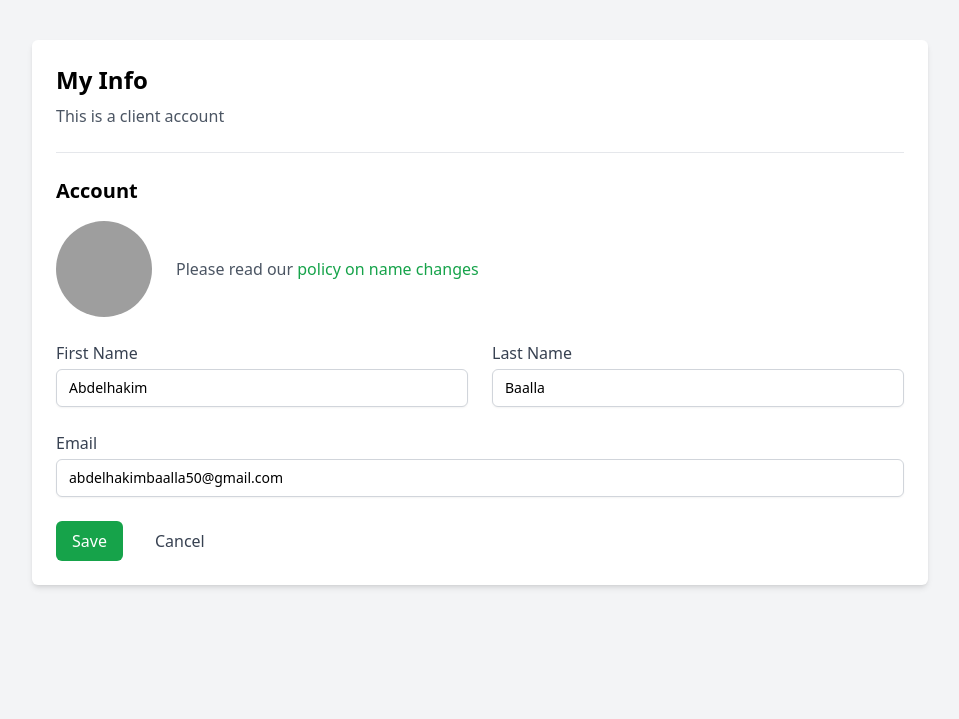
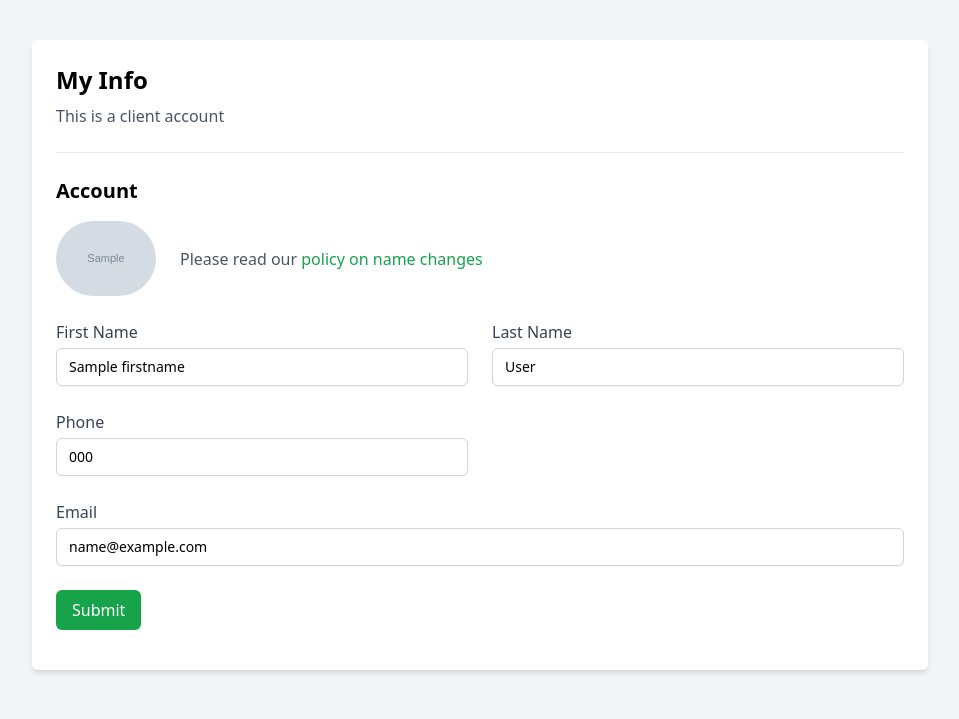
Before and after one commit to Abdelhakim-Baalla/LkhadmaConnect-PostgreSQL-PHP-Platform, a PHP site: template app/views/component/SettingClient.php in a window 1280 px wide. Shown: the part 81-800 px from the top of the page, without its empty margins (160-1119 px from the left). Run offline with PHP 8.4, Linux system fonts and the light colour scheme; the visitor is signed in with stand-in values (Sample User, id 1); the template is opened without the code that fills it: most values are stand-ins (such as "Sample title", 1, 10 or a date in 2020); grey boxes marked "Sample" are stand-in pictures; some libraries are stand-ins or nearby versions; grey boxes are pictures that could not be loaded.

Commit message:
j ai ajouter la methote =edit userdans leur profile

```diff
--- a/app/controllers/AuthController.php
+++ b/app/controllers/AuthController.php
@@ -53,6 +53,8 @@ class AuthController{
             $_SESSION['user_email'] = $user->getEmail();
             $_SESSION['last_name'] = $user->getLastname();
             $_SESSION['photo'] = $user->getPhoto();
+            $_SESSION['phone'] = $user->getPhone();
+
 
             $_SESSION['first_name'] = $user->getFirstname();
           $ObjectRole=  $this->role->findbyid($user->getRoleId(),"roles");
--- a/app/controllers/MainController.php
+++ b/app/controllers/MainController.php
@@ -11,7 +11,7 @@ abstract class MainController
 
 
     public function renderView(string $folder,string $fichierName,string $title,$result=null):void{
-
+        extract($result);
         require_once PROJECTU. "\\views\\".$folder."\\".$fichierName.".php";
 
     }
--- a/app/models/Crud.php
+++ b/app/models/Crud.php
@@ -34,7 +34,8 @@ abstract class Crud implements CrudInterface
         $stmt = Database::getInstance()->getConnection()->prepare($sql);
         $stmt->execute([$id]);
 
-        return $stmt->fetch(PDO::FETCH_OBJ);
+        $stmt->setFetchMode(PDO::FETCH_CLASS, get_class($this));
+        return $stmt->fetch();
     }
     public function selectAll(string $table):array
     {
@@ -48,6 +49,7 @@ abstract class Crud implements CrudInterface
     {
         $setClause = implode(' = ?, ', array_keys($data)) . ' = ?';
         $sql = "UPDATE $table SET $setClause WHERE id = ?";
+        // var_dump(        $sql);
         $stmt = Database::getInstance()->getConnection()->prepare($sql);
         $stmt->execute(array_merge(array_values($data), [$id]));
 
--- a/app/views/component/NavBar.php
+++ b/app/views/component/NavBar.php
@@ -1,4 +1,3 @@
-<?php    session_start();  ?>
 
 <header class="flex justify-between items-center p-4 border-b">
    <div class="flex items-center space-x-4">
--- a/app/views/component/SettingClient.php
+++ b/app/views/component/SettingClient.php
@@ -13,12 +13,14 @@
    <p class="text-gray-600 mb-6">
     This is a client account
    </p>
+   <!-- <?php var_dump($userInfo); ?> -->
+
    <div class="border-t border-gray-200 pt-6">
     <h2 class="text-xl font-semibold mb-4">
      Account
     </h2>
     <div class="flex items-center mb-6">
-     <img alt="Profile picture of a person" class="w-24 h-24 rounded-full mr-6" height="100" src="https://storage.googleapis.com/a1aa/image/mgnId4prbevEXhzypaySWyH6VbZnQ6XUdNEDI_efhBM.jpg" width="100"/>
+     <img alt="Profile picture of a person" class="rounded-full mr-6" height="100" src="<?php echo $userInfo->getPhoto(); ?>" width="100"/>
      <div>
       <p class="text-gray-600">
        Please read our
@@ -28,33 +30,41 @@
       </p>
      </div>
     </div>
+    <form action="/Client/update" method="post">
     <div class="grid grid-cols-1 md:grid-cols-2 gap-6 mb-6">
      <div>
       <label class="block text-gray-700" for="first-name">
        First Name
       </label>
-      <input class="mt-1 block w-full border border-gray-300 rounded-md shadow-sm py-2 px-3 focus:outline-none focus:ring-green-500 focus:border-green-500 sm:text-sm" id="first-name" type="text" value="Abdelhakim"/>
+      <input  name="firstname" class="mt-1 block w-full border border-gray-300 rounded-md shadow-sm py-2 px-3 focus:outline-none focus:ring-green-500 focus:border-green-500 sm:text-sm" id="first-name" type="text" value="<?php echo "".$userInfo->getFirstname().""; ?>"/>
      </div>
      <div>
       <label class="block text-gray-700" for="last-name">
        Last Name
       </label>
-      <input class="mt-1 block w-full border border-gray-300 rounded-md shadow-sm py-2 px-3 focus:outline-none focus:ring-green-500 focus:border-green-500 sm:text-sm" id="last-name" type="text" value="Baalla"/>
+      <input name="lastname" class="mt-1 block w-full border border-gray-300 rounded-md shadow-sm py-2 px-3 focus:outline-none focus:ring-green-500 focus:border-green-500 sm:text-sm" id="last-name" type="text" value="<?php echo $userInfo->getLastname(); ?>"/>
+     </div>
+     <div>
+      <label class="block text-gray-700" for="last-name">
+Phone
+</label>
+      <input class="mt-1 block w-full border border-gray-300 rounded-md shadow-sm py-2 px-3 focus:outline-none focus:ring-green-500 focus:border-green-500 sm:text-sm" id="last-name" type="text"  name="phone"  value="<?php echo $userInfo->getPhone(); ?>"/>
      </div>
     </div>
     <div class="mb-6">
      <label class="block text-gray-700" for="email">
       Email
      </label>
-     <input class="mt-1 block w-full border border-gray-300 rounded-md shadow-sm py-2 px-3 focus:outline-none focus:ring-green-500 focus:border-green-500 sm:text-sm" id="email" type="email" value="abdelhakimbaalla50@gmail.com"/>
+     <input class="mt-1 block w-full border border-gray-300 rounded-md shadow-sm py-2 px-3 focus:outline-none focus:ring-green-500 focus:border-green-500 sm:text-sm" id="email"  name="email"  type="email" value="<?php echo $userInfo->getEmail(); ?>"/>
     </div>
     <div class="flex space-x-4">
-     <button class="bg-green-600 text-white py-2 px-4 rounded-md hover:bg-green-700 focus:outline-none focus:ring-2 focus:ring-offset-2 focus:ring-green-500">
-      Save
-     </button>
-     <button class="text-gray-700 py-2 px-4 rounded-md hover:text-gray-900 focus:outline-none focus:ring-2 focus:ring-offset-2 focus:ring-gray-500">
+     <input type="submit" value="Submit" class="bg-green-600 text-white cursur py-2 px-4 rounded-md hover:bg-green-700 focus:outline-none focus:ring-2 focus:ring-offset-2 focus:ring-green-500">
+
+
+     <!-- <button class="text-gray-700 py-2 px-4 rounded-md hover:text-gray-900 focus:outline-none focus:ring-2 focus:ring-offset-2 focus:ring-gray-500">
       Cancel
-     </button>
+     </button> -->
+     </form>
     </div>
    </div>
   </div>
```
Also changed, not shown: app/controllers/ClientController.php (+37 -3 lines), app/models/Utilisateur.php (+6 -2 lines).
